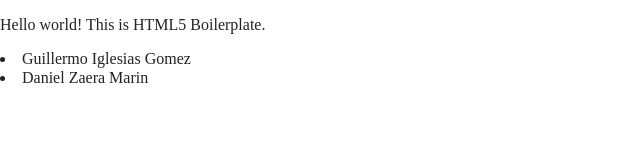
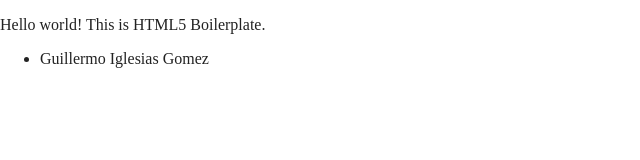
Before and after one commit to devops-winter21/pagina-web, a website built with Parcel: page index.html in a window 1280 px wide. Shown: the whole page, without its empty margins (0-640 px from the left). Built offline with nearby package versions, Linux system fonts and the light colour scheme.

Commit message:
Modificacion tag de lista.

```diff
--- a/index.html
+++ b/index.html
@@ -26,8 +26,9 @@
 
   <!-- Add your site or application content here -->
   <p>Hello world! This is HTML5 Boilerplate.</p>
+  <ul>
   <li>Guillermo Iglesias Gomez</li>
-  <li> Daniel Zaera Marin</li>
+</ul>
   <script src="js/vendor/modernizr-3.11.2.min.js"></script>
   <script src="js/plugins.js"></script>
   <script src="js/main.js"></script>
```
